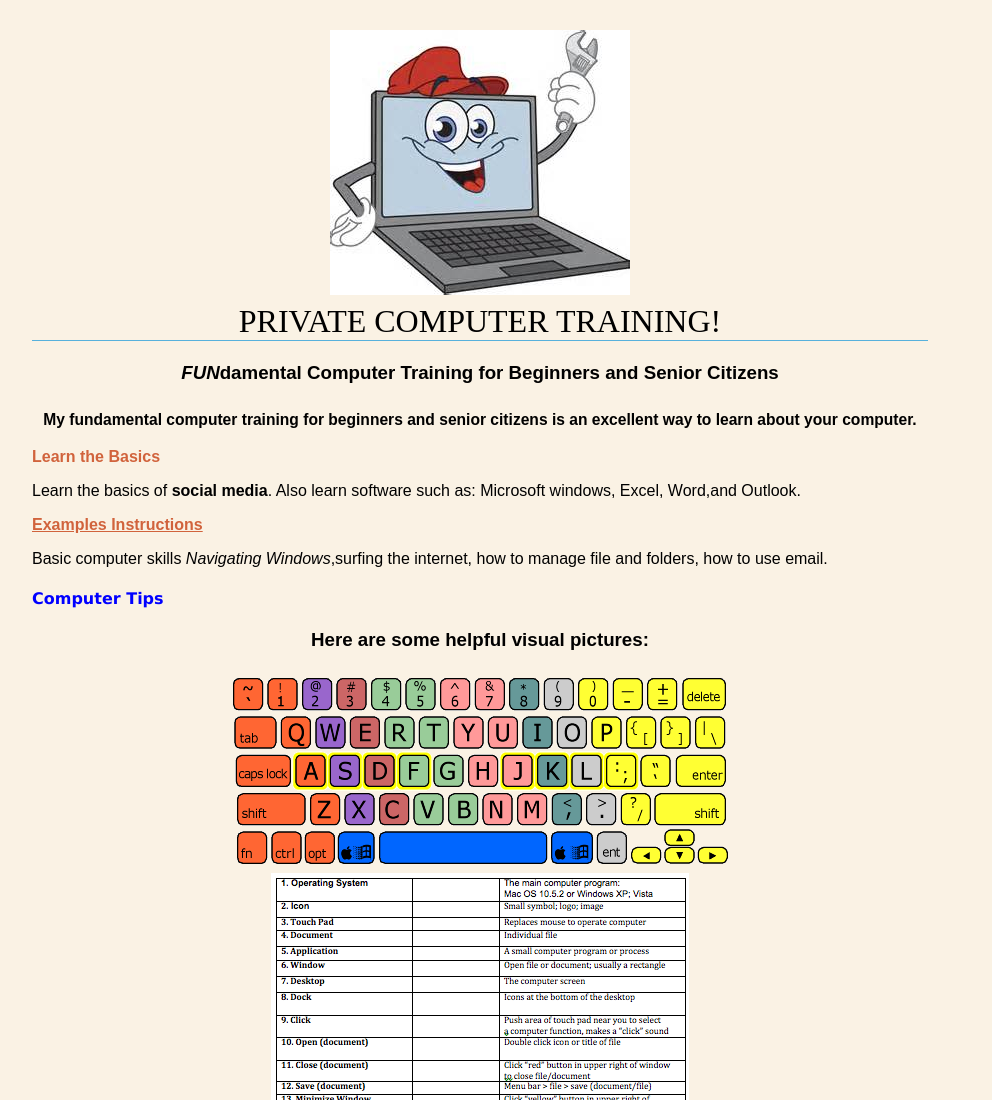
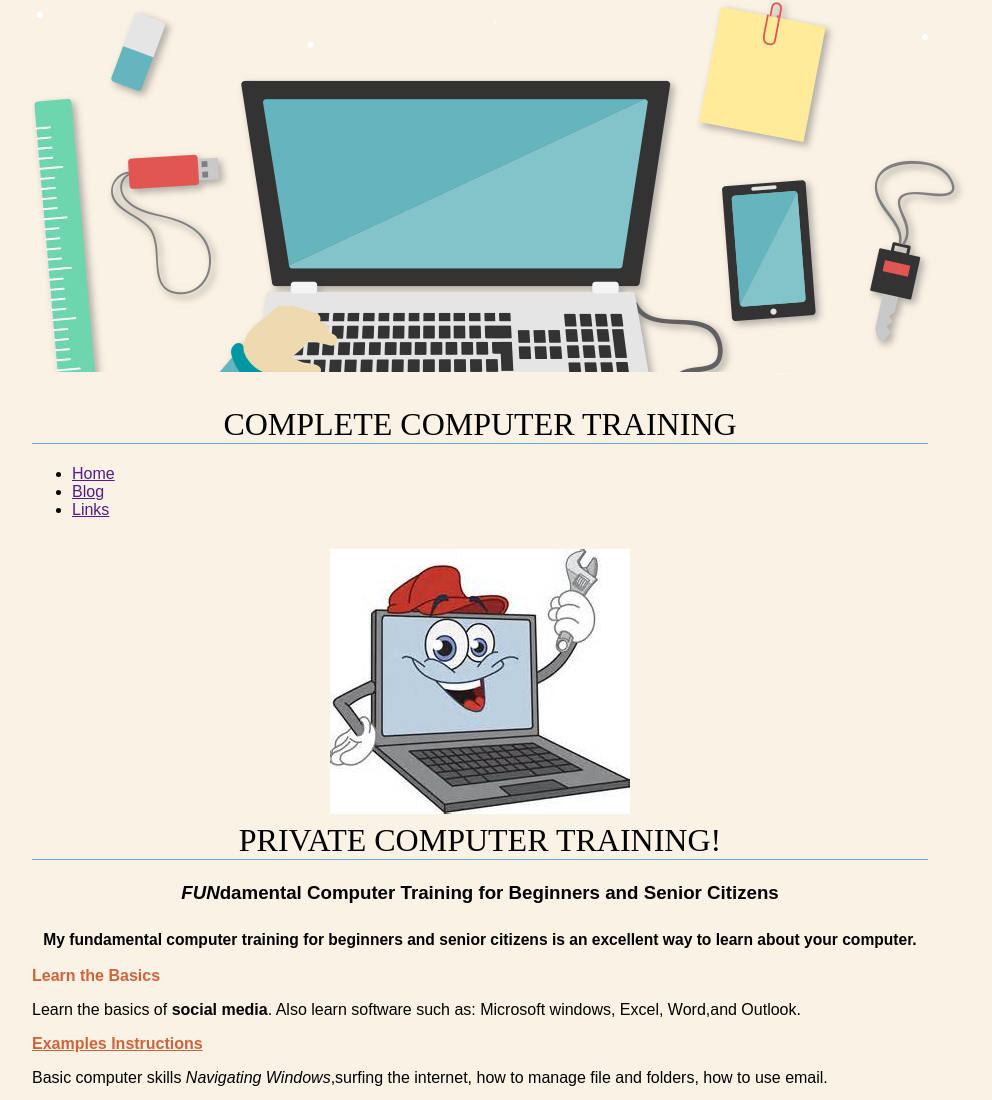
Before and after one commit to terriwy84/terriwy84.github.io, a plain HTML site: page index.html in a window 1280 px wide. Shown: the top 1100 px of the page, without its empty margins (160-1152 px from the left). Drawn offline with Linux system fonts and the light colour scheme.

Commit message:
Added tags, photo

```diff
--- a/index.html
+++ b/index.html
@@ -37,7 +37,19 @@ text-align: left;
 
 </style>
 <head>
-
+<header>
+<img src="banner-featured.png">
+<hgroup>
+<h1>Complete Computer Training</h1>
+ </hgroup>
+<nav>
+ <ul>
+  <li><a href="">Home</a></li>
+  <li><a href="">Blog</a></li>
+  <li><a href="">Links</a></li>
+ </ul>
+</nav>
+</header>
 
 <body>
 <h1><img src="computer.jpg" alt="computer logo"><br>Private Computer Training!</h1>
```
Also changed, not shown: banner-featured.png (added).
